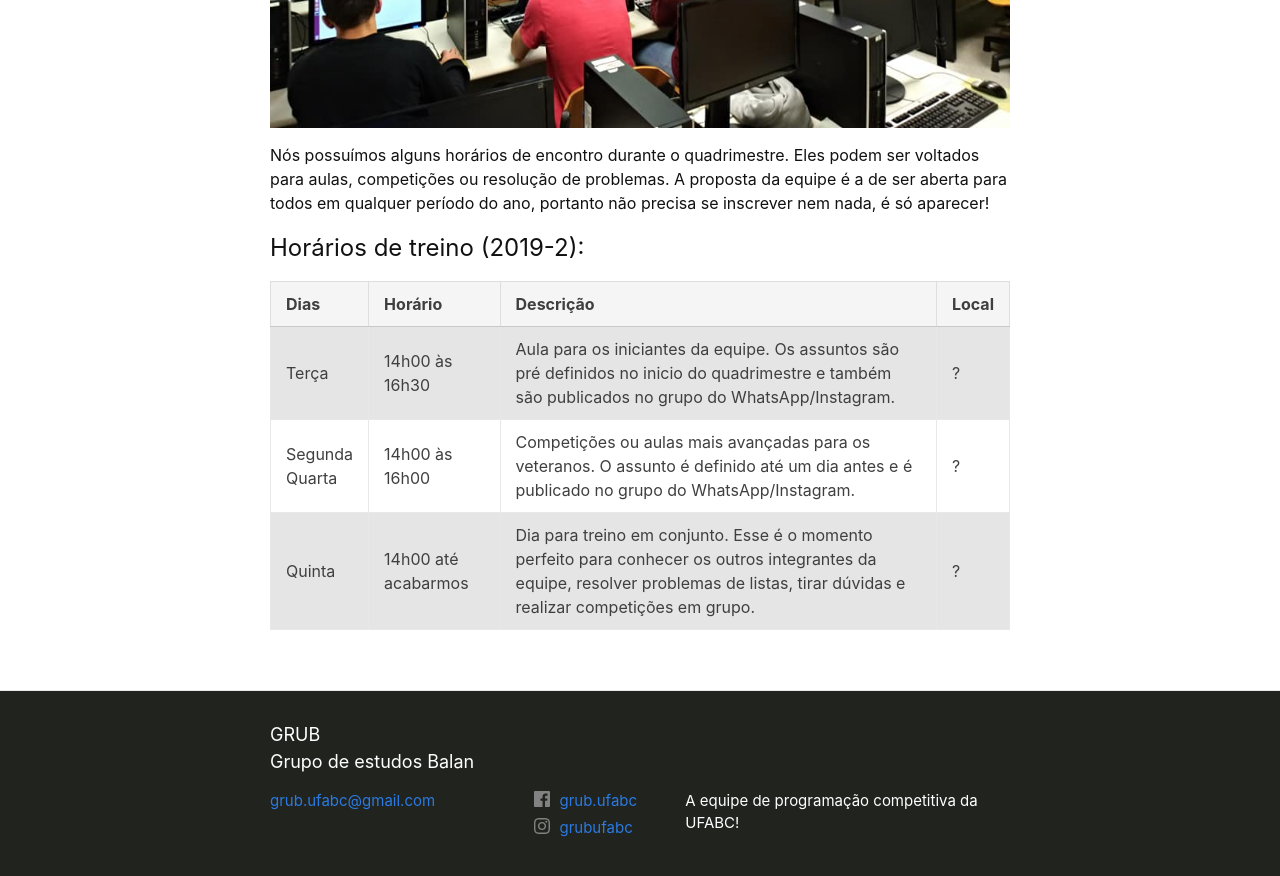
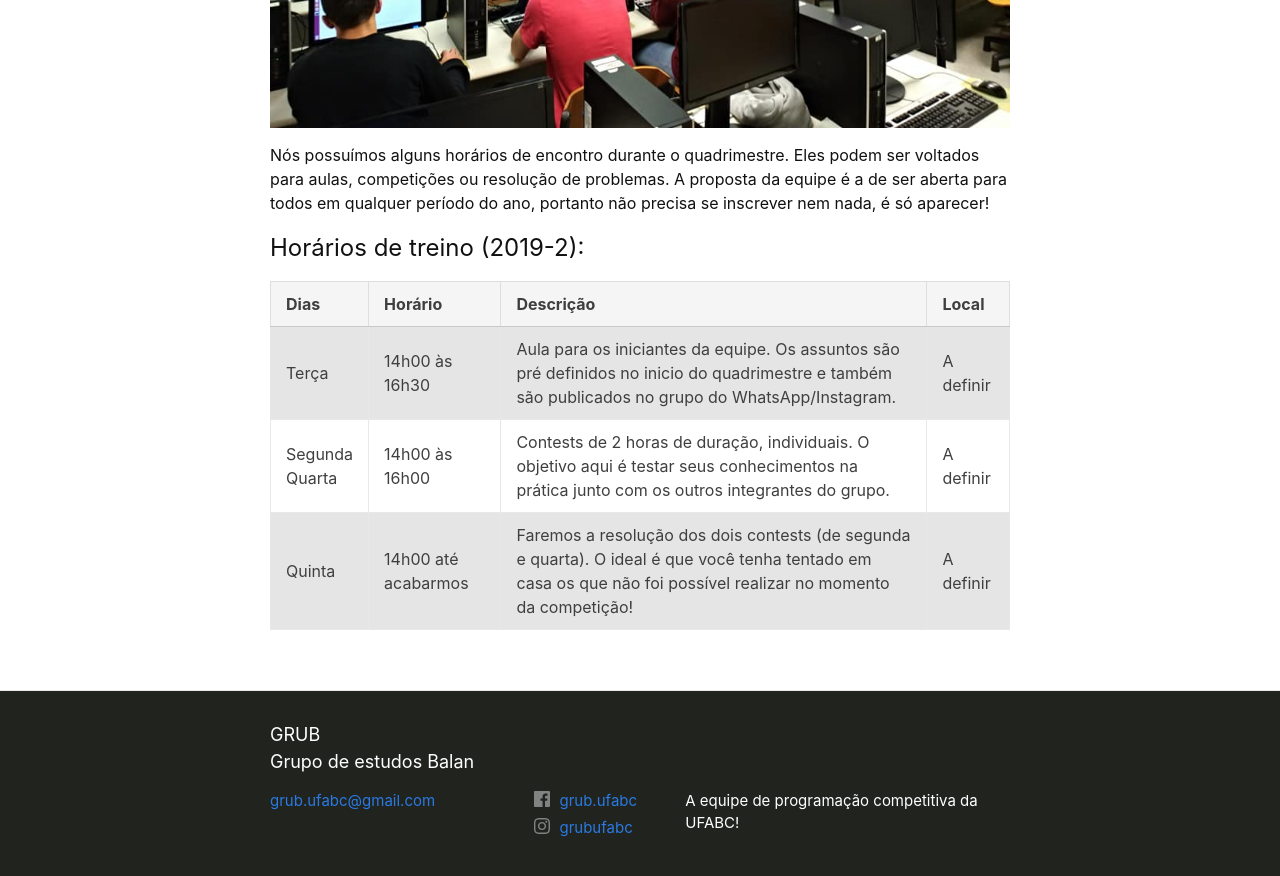
Before and after one commit to grubufabc/grubufabc.github.io, a Jekyll site: the page built from 00_treinos.md, in a window 1280 px wide and 900 px high, scrolled down 591 px. Shown: the top 876 px of the window. Built offline with Jekyll 4.4.1, drawn with Linux system fonts in a browser that asks for light colours.

Commit message:
att treinos

```diff
--- a/00_treinos.md
+++ b/00_treinos.md
@@ -10,8 +10,8 @@ Nós possuímos alguns horários de encontro durante o quadrimestre. Eles podem
 
 # Horários de treino (2019-2):
 
-| Dias               | Horário             | Descrição                                                    | Local |
-| ------------------ | ------------------- | ------------------------------------------------------------ | ----- |
-| Terça              | 14h00 às 16h30      | Aula para os iniciantes da equipe. Os assuntos são pré definidos no inicio do quadrimestre e também são publicados no grupo do WhatsApp/Instagram. | ?     |
-| Segunda <br>Quarta | 14h00 às 16h00      | Competições ou aulas mais avançadas para os veteranos. O assunto é definido até um dia antes e é publicado no grupo do WhatsApp/Instagram. | ?     |
-| Quinta             | 14h00 até acabarmos | Dia para treino em conjunto. Esse é o momento perfeito para conhecer os outros integrantes da equipe, resolver problemas de listas, tirar dúvidas e realizar competições em grupo. | ?     |
+| Dias               | Horário             | Descrição                                                    | Local     |
+| ------------------ | ------------------- | ------------------------------------------------------------ | --------- |
+| Terça              | 14h00 às 16h30      | Aula para os iniciantes da equipe. Os assuntos são pré definidos no inicio do quadrimestre e também são publicados no grupo do WhatsApp/Instagram. | A definir |
+| Segunda <br>Quarta | 14h00 às 16h00      | Contests de 2 horas de duração, individuais. O objetivo aqui é testar seus conhecimentos na prática junto com os outros integrantes do grupo. | A definir |
+| Quinta             | 14h00 até acabarmos | Faremos a resolução dos dois contests (de segunda e quarta). O ideal é que você tenha tentado em casa os que não foi possível realizar no momento da competição! | A definir |
```
